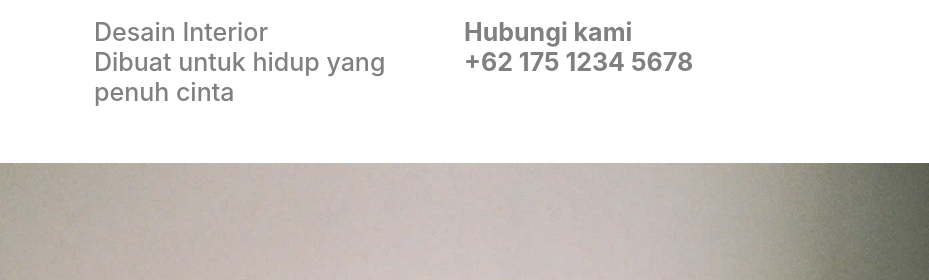
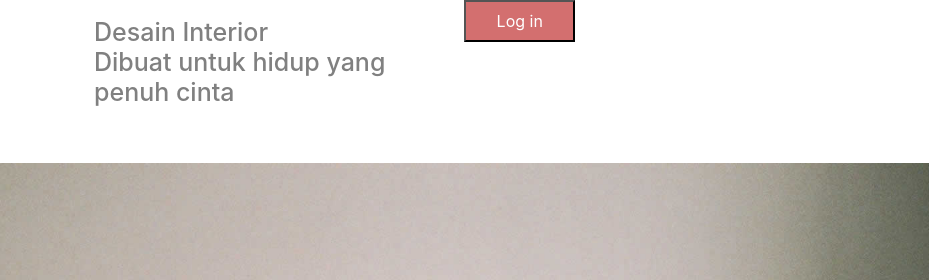
Before and after one commit to dest1n-jpg/dest, a plain HTML site: page index.html in a window 1280 px wide. Shown: the top 280 px of the page, 0-929 px from the left. Drawn offline with nearby package versions, Linux system fonts and the light colour scheme.

Commit message:
Update index.html

```diff
--- a/index.html
+++ b/index.html
@@ -24,7 +24,7 @@
               Dibuat untuk hidup yang penuh cinta</h1>
          </div>
          <div class="col-12 col-md-4 col-lg-4 col-xl-4 conrainer">
-             <h1><b>Hubungi kami<br> +62 175 1234 5678</b></h1>
+             <button type="button"<a href="login/index.html">Log in</button>
          </div>
          <div class="col-12 col-sm-4 col-md-4 col-lg-4 col-xl-4 container">
            <ul class="social">
```
